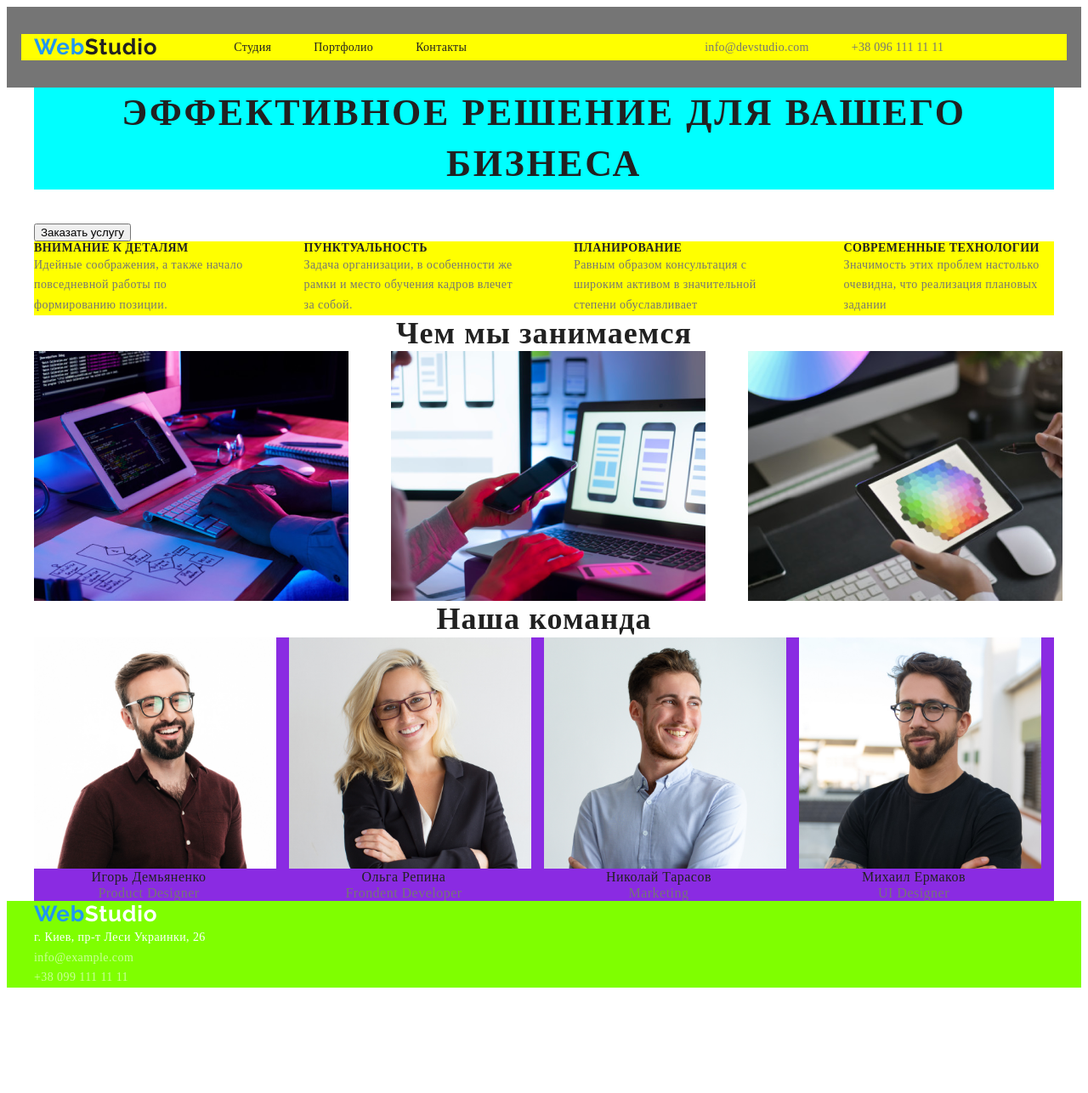
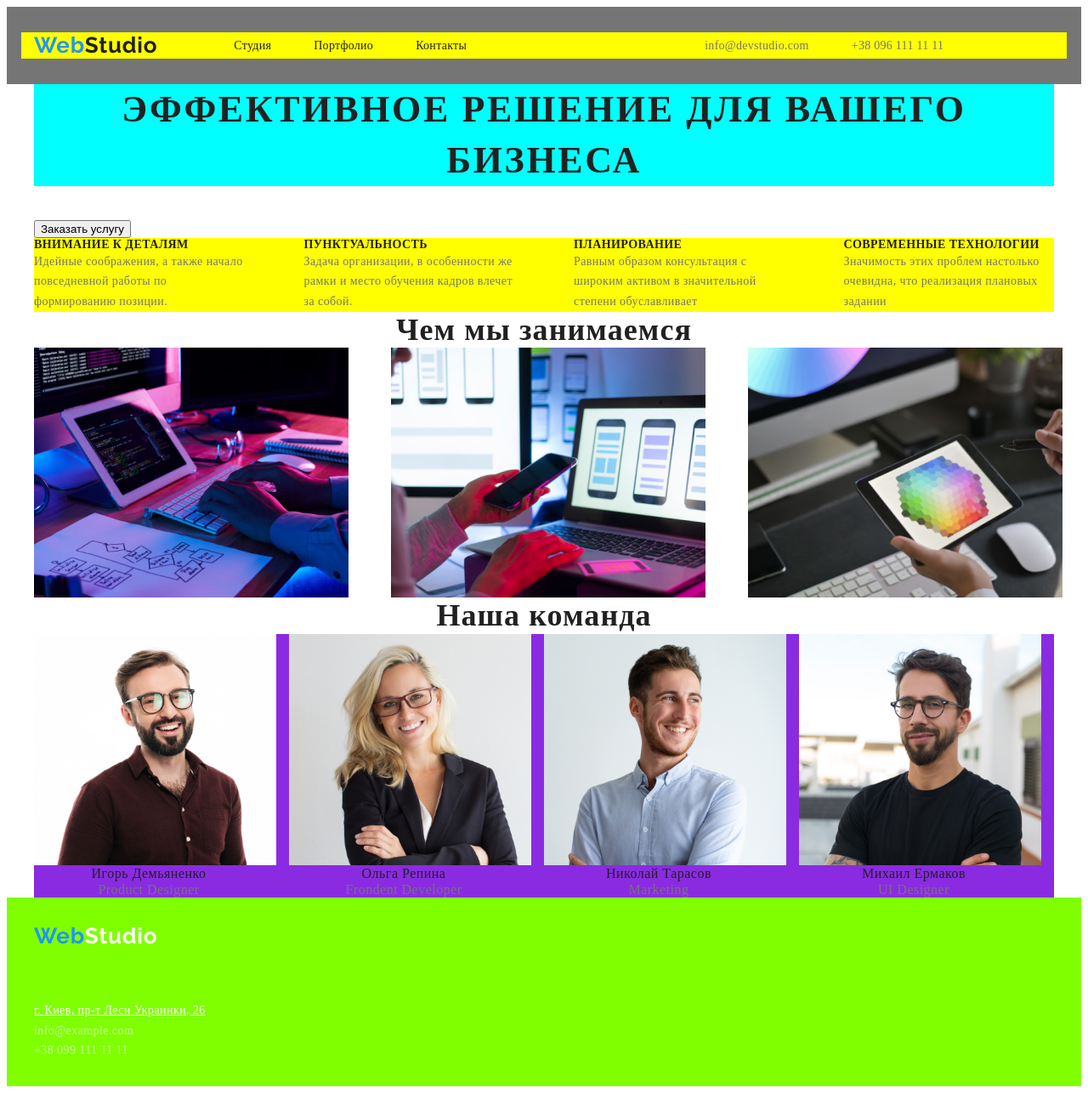
Before and after one commit to zeka2021/goit-markup-hw-03, a plain HTML site: page index.html in a window 1280 px wide. Shown: the whole page at 85% size. Before the commit the page ends 1170 px from the top, so only its background shows below. Drawn offline with Linux system fonts and the light colour scheme.

Commit message:
ul and address

```diff
--- a/css/styles.css
+++ b/css/styles.css
@@ -54,8 +54,8 @@
   /*=======header=======*/
  .header {
     background-color: #757575;
-    padding-top: 32px;
-    padding-bottom: 32px;
+    padding-top: 30px;
+    padding-bottom: 30px;
  }
  .header .conteiner {
     background-color: yellow;
@@ -243,7 +243,23 @@
  /*=========footer=========*/
  .footer {
     background-color: chartreuse;
+    padding-top: 30px;
+    padding-bottom: 30px;
  }
+ .footer .conteiner {
+    display: flex;
+    flex-direction: column;
+ }
+  .logo-footer {
+    font-family: var(--secondery-font);
+    font-style: normal;
+    font-weight: bold;
+    font-size: 26px;
+    line-height: 1.19;
+    letter-spacing: 0.03em;
+    color: var(--accent-color);
+    margin-bottom: 60px;
+     }
  .ftr-adr-link {
      font-family: var(--main-font);
      font-weight: normal;
--- a/index.html
+++ b/index.html
@@ -125,12 +125,12 @@
     </main>
     <footer class="footer">
         <div class="conteiner">
-            <ul class="list">
+            <a class="logo-footer link" href="" lang="en">Web<span class="logo-dark-theme">Studio</span></a>
+            <ul class=" list">
                 <li>
-                    <a class="logo link" href="" lang="en">Web<span class="logo-dark-theme">Studio</span></a>
-                </li>
-                <li>
-                    <a class="ftr-adr-link address">г. Киев, пр-т Леси Украинки, 26</a>
+                    <a class="ftr-adr-link address" href="https://goo.gl/maps/sBFthERPN4R3y8QY7 " target="_blank"> г.
+                        Киев,
+                        пр-т Леси Украинки, 26</a>
                 </li>
                 <li>
                     <a class="ftr-mail-link link" href="mailto:info@example.com">info@example.com</a>
```
